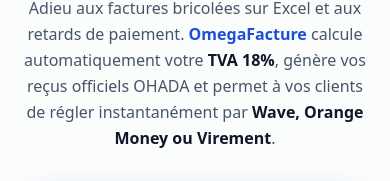
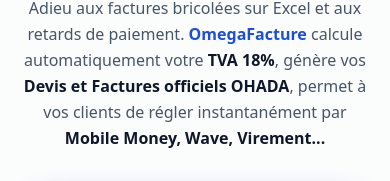
Before and after one commit to monroyoff/omega-facture, a Next.js app: page / in a window 390 px wide. Shown: the part 364-545 px from the top of the page. Built offline with nearby package versions, Linux system fonts and the light colour scheme; no server answers; sample sign-in values are in the browser's storage.

Commit message:
feat(landing): update hero subtitle with Devis et Factures officiels OHADA and Mobile Money

```diff
--- a/src/components/landing/HeroSection.tsx
+++ b/src/components/landing/HeroSection.tsx
@@ -80,8 +80,9 @@
 
           <p className="mt-6 text-base sm:text-xl text-slate-600 dark:text-slate-300 max-w-3xl mx-auto leading-relaxed">
             Adieu aux factures bricolées sur Excel et aux retards de paiement. <strong className="text-brand-600 dark:text-brand-400 font-black">OmegaFacture</strong> calcule automatiquement votre{' '}
-            <strong className="text-slate-900 dark:text-white font-bold">TVA 18%</strong>, génère vos reçus officiels OHADA et permet à vos clients de régler instantanément par{' '}
-            <strong className="text-slate-900 dark:text-white font-bold">Wave, Orange Money ou Virement</strong>.
+            <strong className="text-slate-900 dark:text-white font-bold">TVA 18%</strong>, génère vos{' '}
+            <strong className="text-slate-900 dark:text-white font-bold">Devis et Factures officiels OHADA</strong>, permet à vos clients de régler instantanément par{' '}
+            <strong className="text-slate-900 dark:text-white font-bold">Mobile Money, Wave, Virement...</strong>
           </p>
         </div>
 
```
